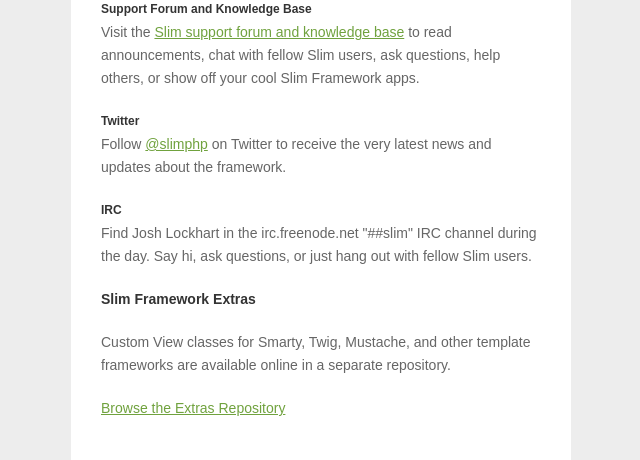
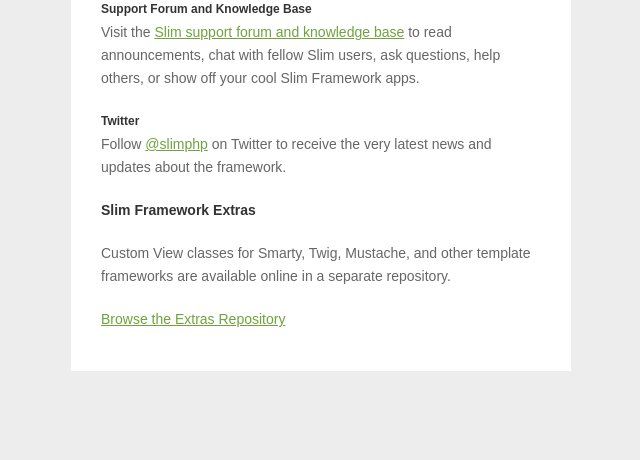
Before and after one commit to jmcastagnetto/ubigeo-peru, a PHP site: page /templates/index.html in a window 1280 px wide. Shown: the part 654-1114 px from the top of the page, without its empty margins (319-959 px from the left). After the commit the page ends 1025 px from the top, so only its background shows below. Run offline with PHP 8.4, Linux system fonts and the light colour scheme.

Commit message:
Update for Slim 2.0

```diff
--- a/composer.json
+++ b/composer.json
@@ -13,8 +13,8 @@
     ],
     "require": {
         "php": ">=5.3.0",
-        "slim/slim": "1.6.*",
-        "slim/extras": "dev-release-1.0.3",
-        "twig/twig": ">=1.8.0,<2.0-dev"
+        "slim/slim": "2.*",
+        "slim/extras": "2.*",
+        "twig/twig": "1.*"
     }
 }
--- a/public/index.php
+++ b/public/index.php
@@ -2,18 +2,18 @@
 require '../vendor/autoload.php';
 
 // Prepare app
-$app = new Slim(array(
+$app = new \Slim\Slim(array(
     'templates.path' => '../templates',
     'log.level' => 4,
     'log.enabled' => true,
-    'log.writer' => new Log_FileWriter(array(
+    'log.writer' => new \Slim\Extras\Log\DateTimeFileWriter(array(
         'path' => '../var/logs',
         'name_format' => 'y-m-d'
     ))
 ));
 
 // Prepare view
-$twigView = new View_Twig();
+$twigView = new \Slim\Extras\Views\Twig();
 $twigView->twigOptions = array(
     'charset' => 'utf-8',
     'cache' => realpath('../var/cache'),
--- a/templates/index.html
+++ b/templates/index.html
@@ -59,7 +59,7 @@
             <h2>Get Started</h2>
             <ol>
                 <li>The application code is in <code>index.php</code></li>
-                <li>Read the <a href="http://www.slimframework.com/documentation/stable" target="_blank">online documentation</a></li>
+                <li>Read the <a href="http://docs.slimframework.com" target="_blank">online documentation</a></li>
                 <li>Follow <a href="http://www.twitter.com/slimphp" target="_blank">@slimphp</a> on Twitter</li>
             </ol>
         </section>
@@ -78,12 +78,6 @@
                 Follow <a href="http://www.twitter.com/slimphp" target="_blank">@slimphp</a> on Twitter to receive the very latest news
                 and updates about the framework.
             </p>
-
-            <h3>IRC</h3>
-            <p>
-                Find Josh Lockhart in the irc.freenode.net "##slim" IRC channel during the day. Say hi, ask questions,
-                or just hang out with fellow Slim users.
-            </p>
         </section>
         <section style="padding-bottom: 20px">
             <h2>Slim Framework Extras</h2>
```
Also changed, not shown: 1 other file.
